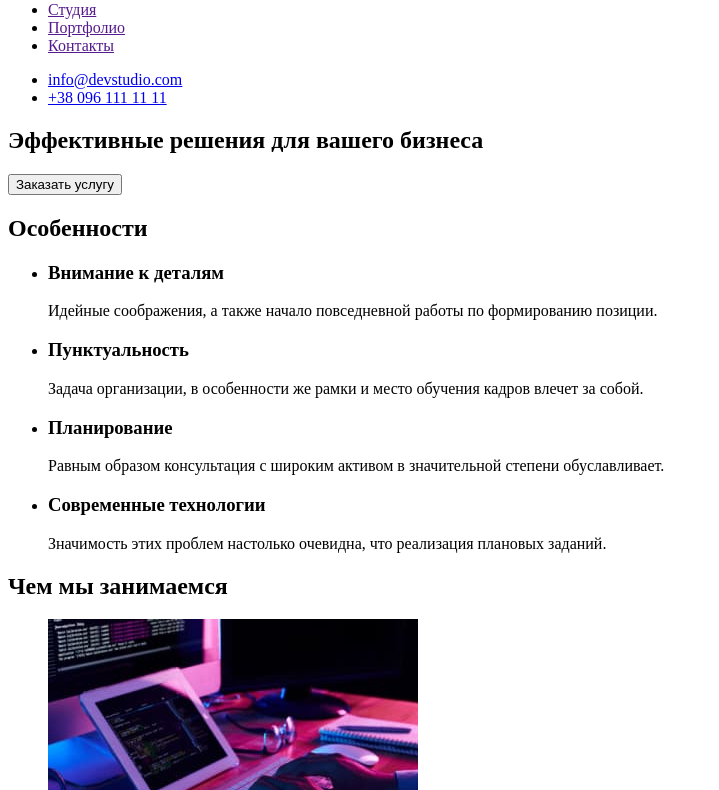
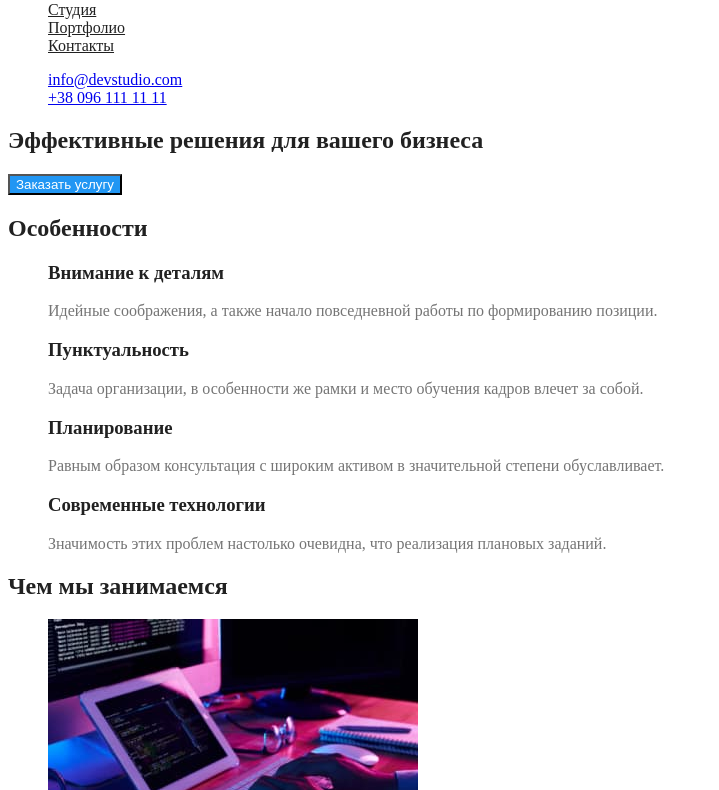
Before and after one commit to MariaK1506/goit-markup-hw-02, a plain HTML site: page index.html in a window 1280 px wide. Shown: the part 41-831 px from the top of the page, without its empty margins (0-719 px from the left). Drawn offline with Linux system fonts and the light colour scheme.

Commit message:
Стили начало

```diff
--- a/css/styles.css
+++ b/css/styles.css
@@ -0,0 +1,50 @@
+:root {
+  --primary-text-color: #212121;
+  --accent-color: #2196f3;
+  --background-color: #FFFFFF;
+}
+body {
+  background-color: var(--background-color);
+  color: var(--primary-text-color);
+}
+ul {
+  list-style: none;
+}
+
+.logo {
+  color: #000000;
+}
+
+/* Site-nav */
+
+.site-nav .link {
+  color: var(--primary-text-color);
+}
+.site-nav .link:hover,
+.site-nav .link:active {
+  color: var(--accent-color);
+}
+
+/* Hero */
+
+.button-primary {
+    background-color: var(--accent-color);
+    color: var(--background-color)
+}
+/* Section */
+
+.section-title {
+  color: var(--primary-text-color);
+}
+
+/* Features Особенности*/
+.feature-list .title {
+  color: var(--primary-text-color);
+}
+.feature-list .title-text {
+  color: #757575;
+}
+
+/* Examples of work */
+
+.
--- a/index.html
+++ b/index.html
@@ -5,19 +5,20 @@
     <meta http-equiv="X-UA-Compatible" content="IE=edge">
     <meta name="viewport" content="width=device-width, initial-scale=1.0">
     <title>Document</title>
+    <link rel="stylesheet" href="./css/styles.css">
 </head>
 <body>
     <!---Шапка сайта-->
    <header>
        <nav>
-       <a href=""> WebStudio </a>
-       <ul>
-           <li> <a href="">Студия</a> </li>
-           <li> <a href="">Портфолио</a> </li>
-           <li> <a href="">Контакты</a> </li>
+       <a href="./index.html" class="logo"> WebStudio </a>
+       <ul class="site-nav">
+           <li> <a class="link" href="">Студия</a> </li>
+           <li> <a class="link" href="./portfolio.html">Портфолио</a> </li>
+           <li> <a class="link" href="">Контакты</a> </li>
        </ul>
        </nav>
-       <ul>
+       <ul class="contact-nav">
            <li> <a href="mailto:info@devstudio.com">info@devstudio.com</a> </li>
            <li> <a href="tel:+380961111111">+38 096 111 11 11</a> </li>
        </ul>
@@ -25,44 +26,44 @@
    </header>
    <main>
     <!--Герой-->
-    <section>
+    <section class="hero">
         <h1> Эффективные решения для вашего бизнеса </h1>
-        <button type="button"> Заказать услугу </button>
+        <button class="button-primary" type="button"> Заказать услугу </button>
     </section>
     <!--Особенности-->
-    <section>
-        <h2>Особенности</h2>
-        <ul>
+    <section class="section">
+        <h2 class="section-title">Особенности</h2>
+        <ul class="feature-list">
             <li>
-                <h3>Внимание к деталям</h3>
-                <p> Идейные соображения, а также начало повседневной работы по формированию позиции.</p>
+                <h3 class="title">Внимание к деталям</h3>
+                <p class="title-text"> Идейные соображения, а также начало повседневной работы по формированию позиции.</p>
             </li>
             <li>
-                <h3>Пунктуальность</h3>
-                <p>Задача организации, в особенности же рамки и место обучения кадров влечет за собой.</p>
+                <h3 class="title">Пунктуальность</h3>
+                <p class="title-text">Задача организации, в особенности же рамки и место обучения кадров влечет за собой.</p>
             </li>
             <li>
-                <h3>Планирование</h3>
-                <p>Равным образом консультация с широким активом в значительной степени обуславливает.</p>
+                <h3 class="title">Планирование</h3>
+                <p class="title-text">Равным образом консультация с широким активом в значительной степени обуславливает.</p>
             </li>
             <li>
-                <h3>Современные технологии</h3>
-                <p>Значимость этих проблем настолько очевидна, что реализация плановых заданий.</p>
+                <h3 class="title">Современные технологии</h3>
+                <p class="title-text">Значимость этих проблем настолько очевидна, что реализация плановых заданий.</p>
             </li>
         </ul>
     </section>
     <!---Чем занимаемся-->
-    <section>
-        <h2>Чем мы занимаемся</h2>
-        <ul>
+    <section class="section">
+        <h2 class="section-title">Чем мы занимаемся</h2>
+        <ul class="work-list">
             <li> <img src="./images/img1.jpg" alt="айпад" width="370" height="294"></li>
             <li> <img src="./images/img2.jpg" alt="смартфон" width="370" height="294"></li>
             <li> <img src="./images/img3.jpg" alt="планшет" width="370" height="294"></li>
         </ul>
     </section>
     <!--Команда-->
-    <section>
-        <h2>Наша команда</h2>
+    <section class="section">
+        <h2 class="section-title">Наша команда</h2>
         <ul>
             <li>
                 <img src="./images/photo1.jpg" alt="фото игоря демьяненко" width="270" height="260">
```
